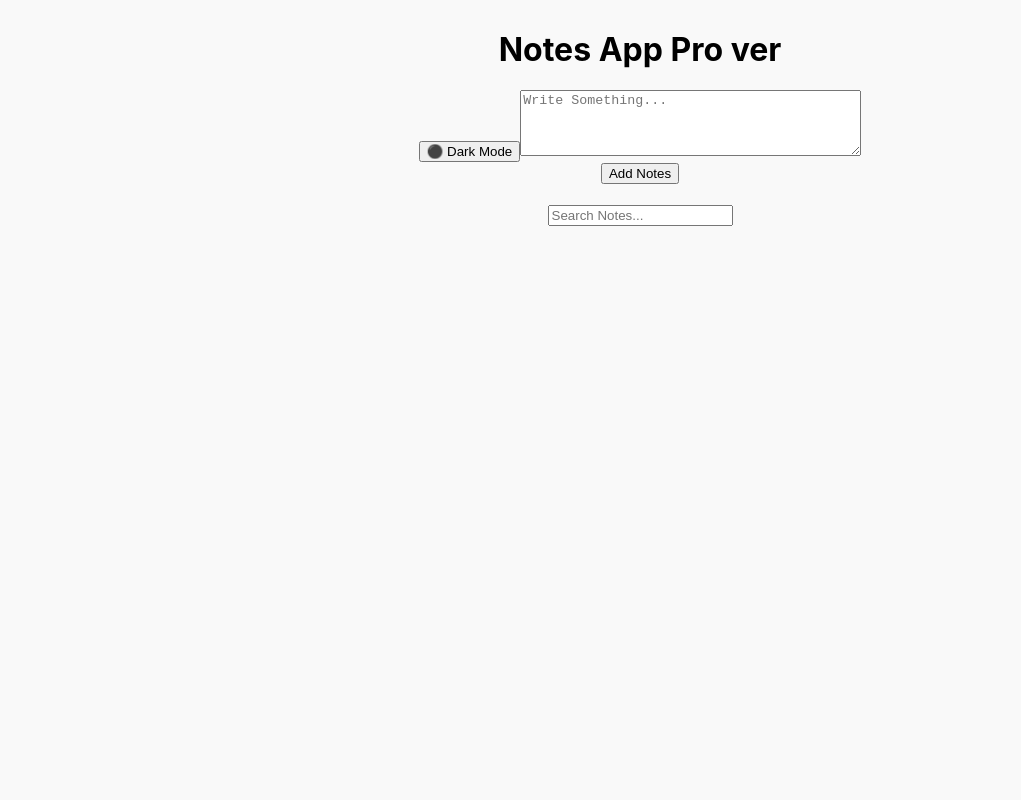
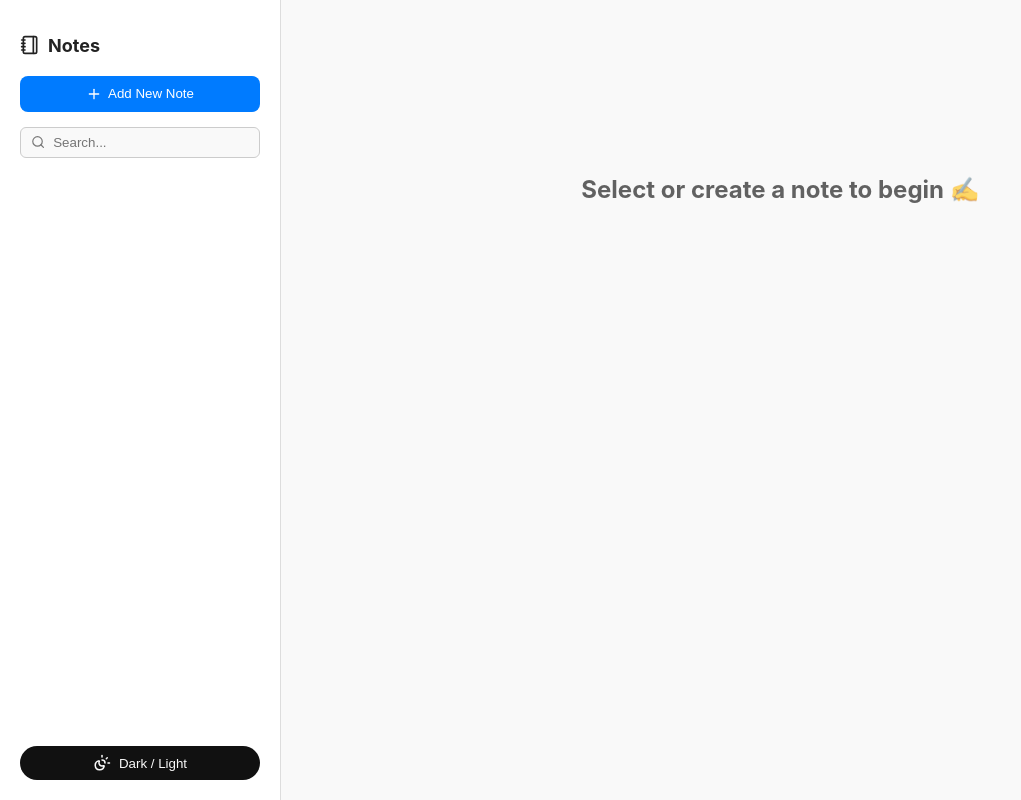
Before and after one commit to Tanish02/Notes-App-Pro-ver, a React (Create React App) app: page / in a window 1280 px wide. Shown: the whole page, without its empty margins (0-1021 px from the left). Built offline with nearby package versions, Linux system fonts and the light colour scheme.

Commit message:
WIP for UI UX

```diff
--- a/src/App.js
+++ b/src/App.js
@@ -1,4 +1,12 @@
 import { useEffect, useState } from "react";
+import {
+  Notebook,
+  Plus,
+  Search,
+  Trash2,
+  FileText,
+  SunMoon,
+} from "lucide-react";
 
 function App() {
   const [notes, setNotes] = useState(() => {
@@ -6,17 +14,17 @@ function App() {
     return saved ? JSON.parse(saved) : [];
   });
 
+  const [selectedNote, setSelectedNote] = useState(null);
   const [text, setText] = useState("");
   const [query, setQuery] = useState("");
-
-  // (Added Dark Mode Feature)
   const [darkMode, setDarkMode] = useState(false);
 
-  // Toggle Dark Mode - useEffect for theme switch
-
+  // Toggle Dark Mode - useEffect for theme to switch
   useEffect(() => {
-    document.body.style.background = darkMode ? "#111" : "#f9f9f9";
-    document.body.style.color = darkMode ? "White" : "black";
+    document.body.style.background = darkMode ? "#1a1a1a" : "#f5f6fa";
+    document.body.style.color = darkMode ? "#f5f5f5" : "#222";
+    document.body.style.fontFamily = "Inter, Poppins, sans-serif";
+    document.body.style.transition = "0.3s";
   }, [darkMode]);
 
   // Add Notes
@@ -25,6 +33,7 @@ function App() {
 
     const newNote = {
       id: Date.now(),
+      title: text.split("\n")[0] || "Untitled",
       text,
       createdAt: new Date().toLocaleString(),
     };
@@ -40,74 +49,252 @@ function App() {
     const updated = notes.filter((n) => n.id !== id);
     setNotes(updated);
     localStorage.setItem("notes", JSON.stringify(updated));
+    if (selectedNote?.id === id) setSelectedNote(null);
   }
 
   // Modify Notes
   function editNote(id, newText) {
     const updated = notes.map((n) =>
-      n.id === id ? { ...n, text: newText } : n
+      n.id === id ? { ...n, text: newText, title: newText.split("\n")[0] } : n
     );
     setNotes(updated);
     localStorage.setItem("notes", JSON.stringify(updated));
   }
 
+  const filteredNotes = notes.filter(
+    (n) => n.text && n.text.toLowerCase().includes(query.toLowerCase())
+  );
+
   return (
     <div
       style={{
-        textAlign: "center",
-        marginTop: "30px",
+        display: "flex",
+        height: "100vh",
+        overflow: "hidden",
       }}
     >
-      <h1>Notes App Pro ver </h1>
+      {/* ==== Sidebar ==== */}
+      <aside
+        style={{
+          width: "240px",
+          background: darkMode ? "#2b2b2b" : "#ffffff",
+          borderRight: darkMode ? "1px solid #333" : "1px solid #ddd",
+          padding: "20px",
+          display: "flex",
+          flexDirection: "column",
+          justifyContent: "space-between",
+          transition: "0.3s",
+        }}
+      >
+        <div>
+          <h2
+            style={{
+              fontSize: "18px",
+              marginBottom: "20px",
+              display: "flex",
+              alignItems: "center",
+              gap: "8px",
+            }}
+          >
+            <Notebook size={20} /> Notes
+          </h2>
 
-      {/* Dark/Liight mode toggle button*/}
-      <button onClick={() => setDarkMode(!darkMode)}>
-        {darkMode ? "🟡 Light Mode" : "⚫ Dark Mode"}
+          {/* Add Notes Button */}
+          <button
+            onClick={addNotes}
+            style={{
+              width: "100%",
+              padding: "10px",
+              background: "#007bff",
+              color: "white",
+              border: "none",
+              borderRadius: "8px",
+              cursor: "pointer",
+              display: "flex",
+              alignItems: "center",
+              justifyContent: "center",
+              gap: "6px",
+              fontWeight: "500",
+            }}
+          >
+            <Plus size={16} /> Add New Note
           </button>
-      <textarea
-        rows="4"
-        cols="40"
-        value={text}
-        onChange={(e) => setText(e.target.value)}
-        placeholder="Write Something..."
-      ></textarea>
-      <br />
-      <button onClick={addNotes}>Add Notes</button>
-      <div style={{ marginTop: "20px" }}>
+
+          {/* Search Notes */}
+          <div
+            style={{
+              display: "flex",
+              alignItems: "center",
+              marginTop: "15px",
+              background: darkMode ? "#3a3a3a" : "#f9f9f9",
+              borderRadius: "6px",
+              padding: "6px 10px",
+              border: "1px solid #ccc",
+            }}
+          >
+            <Search size={16} style={{ opacity: 0.6, marginRight: "6px" }} />
             <input
               type="text"
-          placeholder="Search Notes..."
+              placeholder="Search..."
               value={query}
               onChange={(e) => setQuery(e.target.value)}
+              style={{
+                width: "100%",
+                border: "none",
+                outline: "none",
+                background: "transparent",
+                color: darkMode ? "white" : "black",
+              }}
             />
           </div>
-      <ul style={{ listStyle: "none", padding: "0", marginTop: "20px" }}>
-        {notes
-          .filter(
-            (n) => n.text && n.text.toLowerCase().includes(query.toLowerCase())
-          )
-          .map((n) => (
+
+          {/* Notes List */}
+          <ul
+            style={{
+              listStyle: "none",
+              marginTop: "20px",
+              padding: 0,
+              overflowY: "auto",
+              maxHeight: "65vh",
+            }}
+          >
+            {filteredNotes.map((n) => (
               <li
                 key={n.id}
+                onClick={() => setSelectedNote(n)}
                 style={{
-                border: "1px solid #ccc",
-                margin: "5px",
+                  background:
+                    selectedNote?.id === n.id
+                      ? darkMode
+                        ? "#444"
+                        : "#e9f2ff"
+                      : "transparent",
                   padding: "10px",
+                  borderRadius: "8px",
+                  cursor: "pointer",
+                  marginBottom: "10px",
+                  transition: "0.2s",
+                  display: "flex",
+                  alignItems: "center",
+                  gap: "8px",
                 }}
               >
-              <textarea
-                rows="3"
-                cols="40"
-                value={n.text}
-                onChange={(e) => editNote(n.id, e.target.value)}
-              ></textarea>
+                <FileText size={16} />
+                <div>
+                  <strong>
+                    {n.title.length > 25
+                      ? n.title.slice(0, 25) + "..."
+                      : n.title}
+                  </strong>
                   <br />
-              <small>{n.createdAt}</small>
-              <br />
-              <button onClick={() => deleteNote(n.id)}>❌ Delete</button>
+                  <small style={{ opacity: 0.6 }}>{n.createdAt}</small>
+                </div>
               </li>
             ))}
           </ul>
+        </div>
+
+        {/* Dark / Light Mode Toggle Button */}
+        <button
+          onClick={() => setDarkMode(!darkMode)}
+          style={{
+            background: darkMode ? "#f1c40f" : "#111",
+            color: darkMode ? "#111" : "#f9f9f9",
+            border: "none",
+            borderRadius: "20px",
+            padding: "8px",
+            cursor: "pointer",
+            marginTop: "15px",
+            display: "flex",
+            alignItems: "center",
+            justifyContent: "center",
+            gap: "8px",
+            transition: "0.3s",
+          }}
+        >
+          <SunMoon size={18} />
+          {darkMode ? "Light / Dark" : "Dark / Light"}
+        </button>
+      </aside>
+
+      {/* ==== Main Editor Area ==== */}
+      <main
+        style={{
+          flex: 1,
+          padding: "25px",
+          background: darkMode ? "#1e1e1e" : "#f9f9f9",
+          transition: "0.3s",
+          overflowY: "auto",
+        }}
+      >
+        {selectedNote ? (
+          <div
+            style={{
+              maxWidth: "800px",
+              margin: "auto",
+              background: darkMode ? "#2b2b2b" : "#fff",
+              padding: "20px",
+              borderRadius: "10px",
+              boxShadow: darkMode
+                ? "0 0 10px rgba(255,255,255,0.05)"
+                : "0 0 10px rgba(0,0,0,0.1)",
+              transition: "0.3s",
+            }}
+          >
+            <h2 contentEditable suppressContentEditableWarning>
+              {selectedNote.title}
+            </h2>
+
+            <textarea
+              rows="15"
+              value={selectedNote.text}
+              onChange={(e) => editNote(selectedNote.id, e.target.value)}
+              style={{
+                width: "100%",
+                marginTop: "10px",
+                padding: "12px",
+                borderRadius: "8px",
+                fontSize: "15px",
+                background: darkMode ? "#3a3a3a" : "#fafafa",
+                color: darkMode ? "white" : "#111",
+                border: "1px solid #ccc",
+                outline: "none",
+                resize: "vertical",
+              }}
+            ></textarea>
+
+            <div style={{ textAlign: "right", marginTop: "10px" }}>
+              {/* Delete Button */}
+              <button
+                onClick={() => deleteNote(selectedNote.id)}
+                style={{
+                  background: "#ff4d4d",
+                  color: "white",
+                  border: "none",
+                  borderRadius: "6px",
+                  padding: "8px 14px",
+                  cursor: "pointer",
+                  display: "inline-flex",
+                  alignItems: "center",
+                  gap: "6px",
+                }}
+              >
+                <Trash2 size={16} /> Delete Note
+              </button>
+            </div>
+          </div>
+        ) : (
+          <div
+            style={{
+              textAlign: "center",
+              marginTop: "150px",
+              opacity: 0.7,
+            }}
+          >
+            <h2>Select or create a note to begin ✍️</h2>
+          </div>
+        )}
+      </main>
     </div>
   );
 }
@@ -115,4 +302,3 @@ function App() {
 export default App;
 
 // end code
-// Work on Ui
--- a/src/index.js
+++ b/src/index.js
@@ -1,17 +1,11 @@
-import React from 'react';
-import ReactDOM from 'react-dom/client';
-import './index.css';
-import App from './App';
-import reportWebVitals from './reportWebVitals';
+import React from "react";
+import ReactDOM from "react-dom/client";
+import "./index.css";
+import App from "./App";
 
-const root = ReactDOM.createRoot(document.getElementById('root'));
+const root = ReactDOM.createRoot(document.getElementById("root"));
 root.render(
   <React.StrictMode>
     <App />
   </React.StrictMode>
 );
-
-// If you want to start measuring performance in your app, pass a function
-// to log results (for example: reportWebVitals(console.log))
-// or send to an analytics endpoint. Learn more: https://bit.ly/CRA-vitals
-reportWebVitals();
```
Lines whose indentation alone changed are shown as unchanged.
